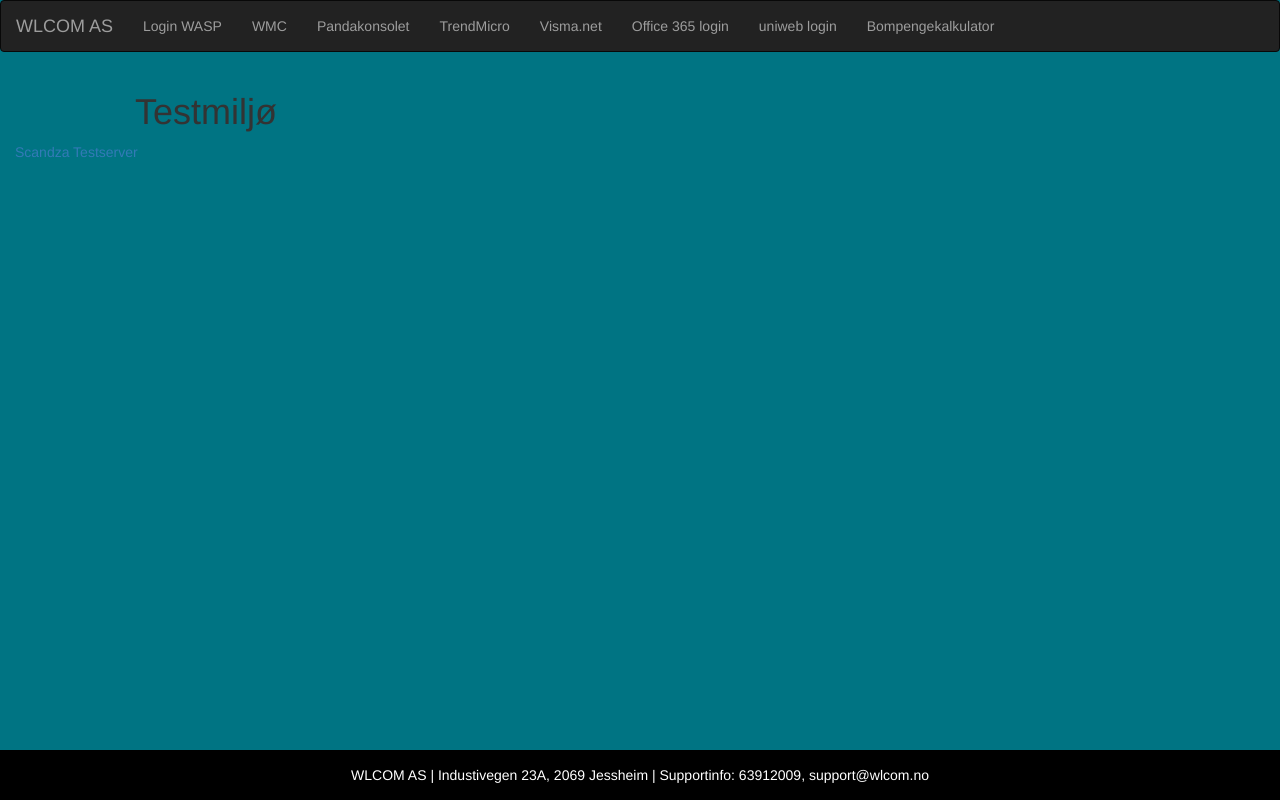
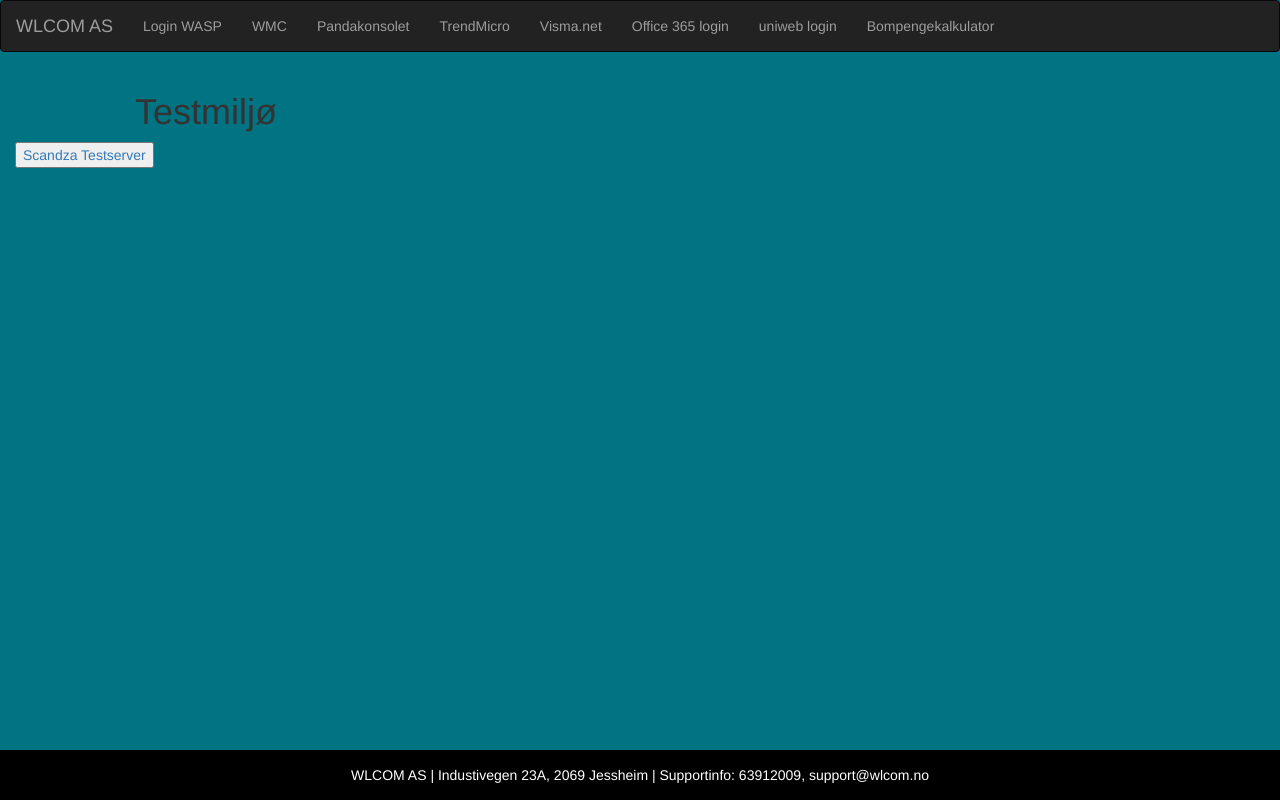
Before and after one commit to djluppo/wlcomstart, a plain HTML site: page index.html in a window 1280 px wide. Drawn offline with nearby package versions, Linux system fonts and the light colour scheme.

Commit message:
.bat button

```diff
--- a/index.html
+++ b/index.html
@@ -6,7 +6,6 @@
   			<script src="https://ajax.googleapis.com/ajax/libs/jquery/3.2.0/jquery.min.js"></script>
 			  <script src="https://maxcdn.bootstrapcdn.com/bootstrap/3.3.7/js/bootstrap.min.js"></script>
  	 		<META http-equiv="Content-Type" content="text/html; charset=UTF-8">
-
 			<link rel="stylesheet" type="text/css" href="theme.css">
 			<title>Wlcom Startside</title>
 		</head>
@@ -35,7 +34,7 @@
 
     <div class="col-md-4">
 		<h1 style="padding-left: 120px;">Testmiljø</h1>
-		<a href="testservere\Scandza.bat">Scandza Testserver</a>
+		<button><a href="testservere\Scandza.bat" >Scandza Testserver</a></button>
 
     </div>
     <div class="col-md-3">
```
